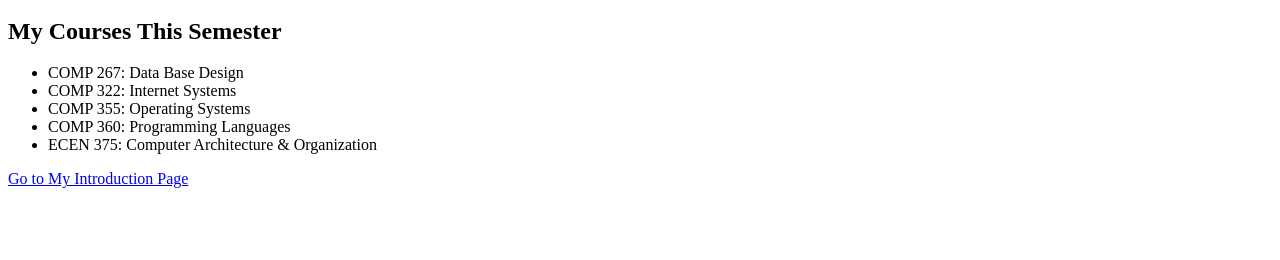
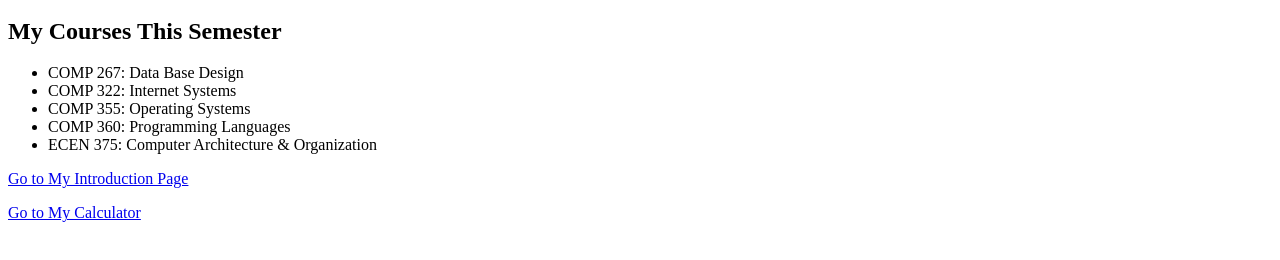
Before and after one commit to msbelewa1/Calculator, a plain HTML site: page index.html in a window 1280 px wide. Shown: the part 250-510 px from the top of the page. Drawn offline with Linux system fonts and the light colour scheme.

Commit message:
Update index.html

```diff
--- a/index.html
+++ b/index.html
@@ -24,5 +24,7 @@
     </ul>
 
     <p><a href="introduction.html">Go to My Introduction Page</a></p>
+
+    <p><a href="calculator.html">Go to My Calculator</a></p>
 </body>
 </html>
```
